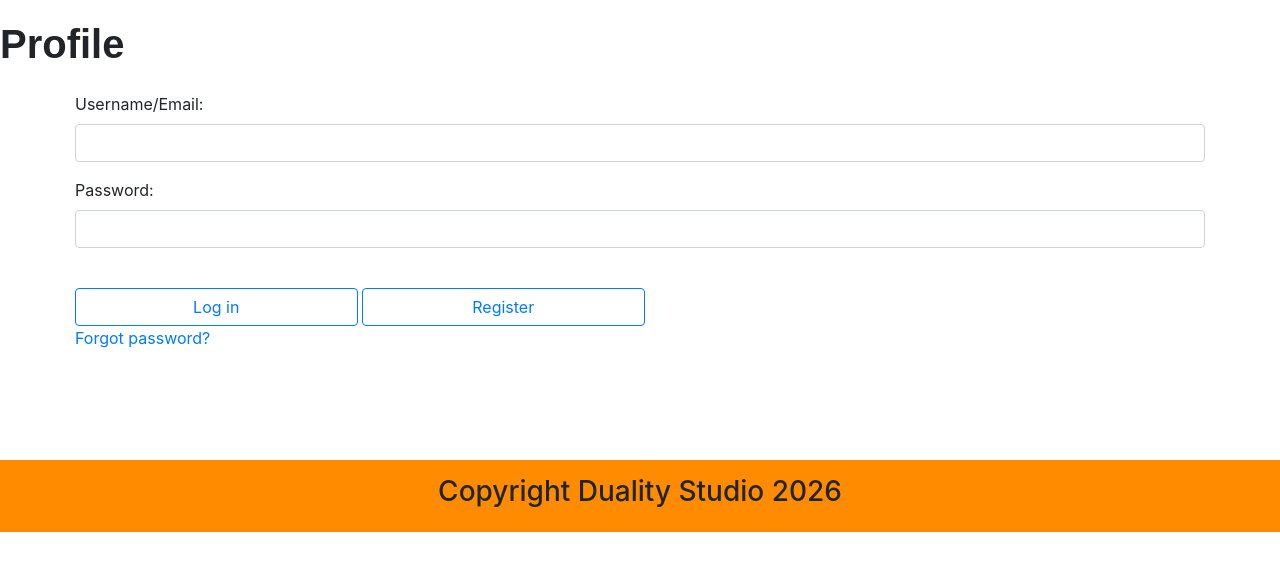
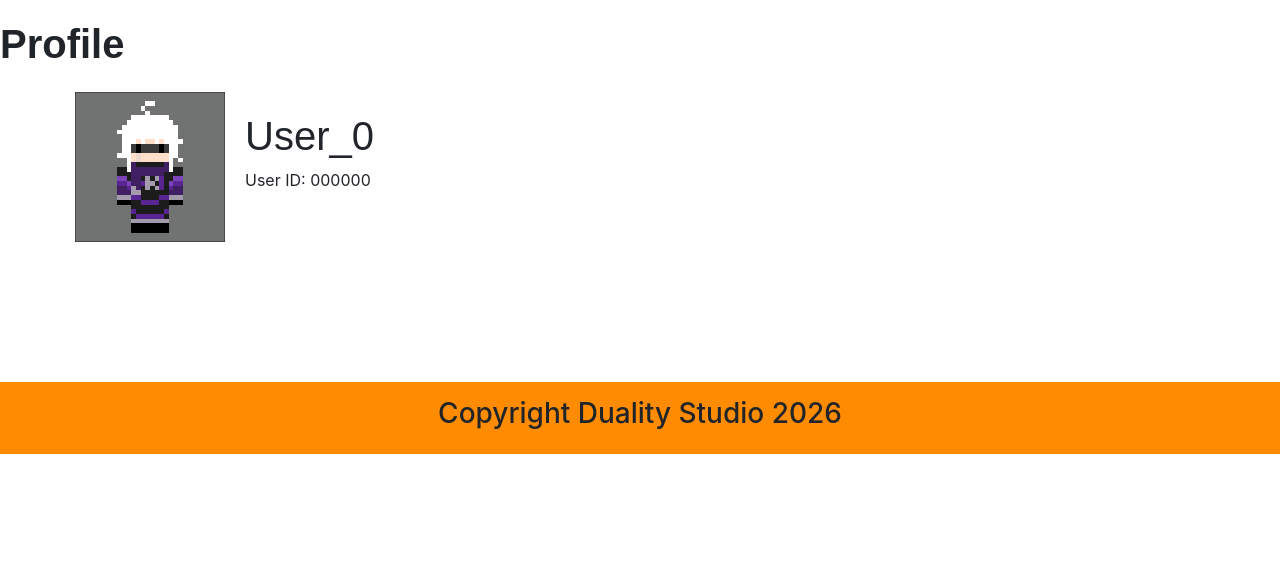
Before and after one commit to EthanBNfan/275B-DualityStudio, a plain HTML site: page profile.html in a window 1280 px wide. Shown: the part 268-830 px from the top of the page. After the commit the page ends 800 px from the top, so only its background shows below. Drawn offline with nearby package versions, Linux system fonts and the light colour scheme.

Commit message:
Add files via upload

```diff
--- a/profile.html
+++ b/profile.html
@@ -12,6 +12,18 @@
         <link rel="preconnect" href="https://fonts.googleapis.com">
         <link rel="preconnect" href="https://fonts.gstatic.com" crossorigin>
         <link href="https://fonts.googleapis.com/css2?family=Outfit:wght@100..900&display=swap" rel="stylesheet">
+        <style>
+            #body {
+                display: flex;
+            }
+
+            #name {
+                height: auto;
+                padding-left: 20px;
+                margin-top: 20px;
+
+            }
+        </style>
     </head>
 
     <body>
@@ -68,22 +80,13 @@
         </nav>
     </div>
     <h1 class="my-4 font-weight-bold">Profile</h1>
-    <div id="body" class=continer-fluid>
+    <div id="body" class="continer-fluid">
+        <div class="img-fluid"><img src="imgs/User.png" width="150px" height="150px" alt="user pfp"></div>
+        <div id="name" class="text-wrap">
+        <h1>User_0</h1>
+        <p>User ID: 000000</p>
+        </div>
 
-        <div class="form-group ">
-          <label for="usr">Username/Email:</label>
-          <input type="text" class="form-control" id="usr">
-        </div>
-        <div class="form-group">
-          <label for="pwd">Password:</label>
-          <input type="password" class="form-control" id="pwd">
-        </div>
-        <br>
-        <div class="justify-content-center">
-        <a href="#"><button type="button" class="btn btn-outline-primary w-25">Log in</button></a>
-        <a href="register.html"><button type="button" class="btn btn-outline-primary w-25 ml-auto">Register</button></a>
-        </div>
-        <div><a href="password.html">Forgot password?</a></div>
     </div>
         <br>
         <br>
```
Also changed, not shown: imgs/User.png (added).
